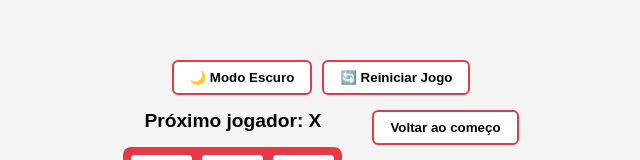
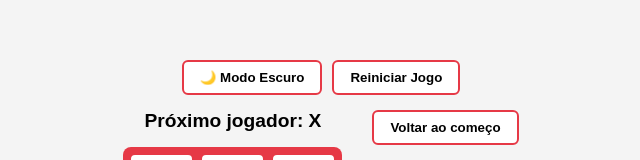
Before and after one commit to Angelo-ds/Jogo_da_velha_reformulado, a React (Vite) app: page / in a window 1280 px wide. Shown: the part 187-347 px from the top of the page, without its empty margins (319-959 px from the left). Built offline with nearby package versions, Linux system fonts and the light colour scheme.

Commit message:
modify: removido o emoj do reiniciado

```diff
--- a/src/Components/Game/game.jsx
+++ b/src/Components/Game/game.jsx
@@ -65,7 +65,7 @@ export default function Game() {
 
         {/* Botão de Reset */}
         <button onClick={handleReset}>
-          🔄 Reiniciar Jogo
+          Reiniciar Jogo
         </button>
       </div>
 
```
